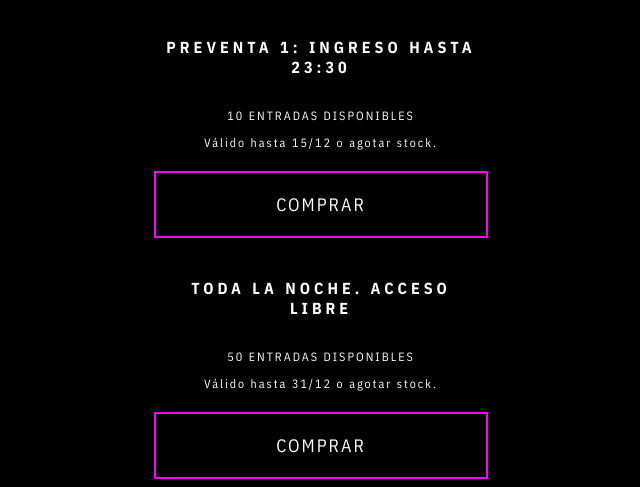
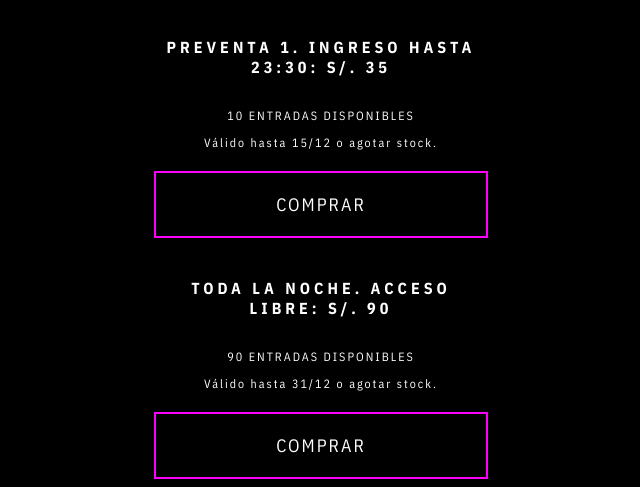
Before and after one commit to circuitoelectrico/circuitoelectrico.github.io, a plain HTML site: page index.html in a window 1280 px wide. Shown: the part 468-955 px from the top of the page, without its empty margins (319-959 px from the left). Drawn offline with nearby package versions, Linux system fonts and the light colour scheme.

Commit message:
Update index.html

```diff
--- a/index.html
+++ b/index.html
@@ -22,14 +22,14 @@
 <img class="Flyer" src="imgs/CE_SINAPSIS.png" />
 
 <!-- 3. H2  -->
-<div class="H2">PREVENTA 1: Ingreso hasta 23:30</div>
+<div class="H2">PREVENTA 1. Ingreso hasta 23:30: S/. 35</div>
 <div class="H3">10 ENTRADAS DISPONIBLES</div>
 <div class="H3">Válido hasta 15/12 o agotar stock.</div>
 <a href="https://shorturl.at/iNPV4" class="links">
     COMPRAR
 </a>
-<div class="H2">TODA LA NOCHE. Acceso libre</div>
-<div class="H3">50 ENTRADAS DISPONIBLES</div>
+<div class="H2">TODA LA NOCHE. Acceso libre: S/. 90</div>
+<div class="H3">90 ENTRADAS DISPONIBLES</div>
 <div class="H3">Válido hasta 31/12 o agotar stock.</div>
 
 
```
